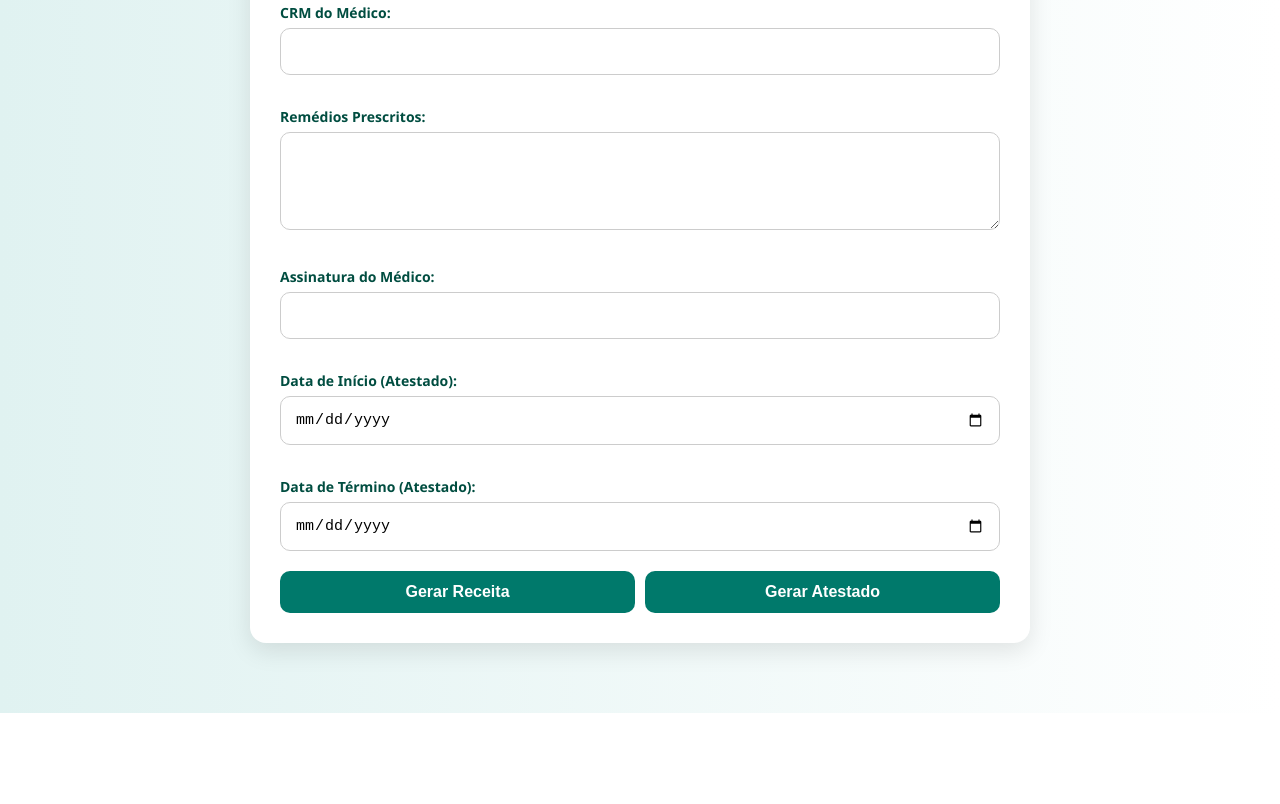
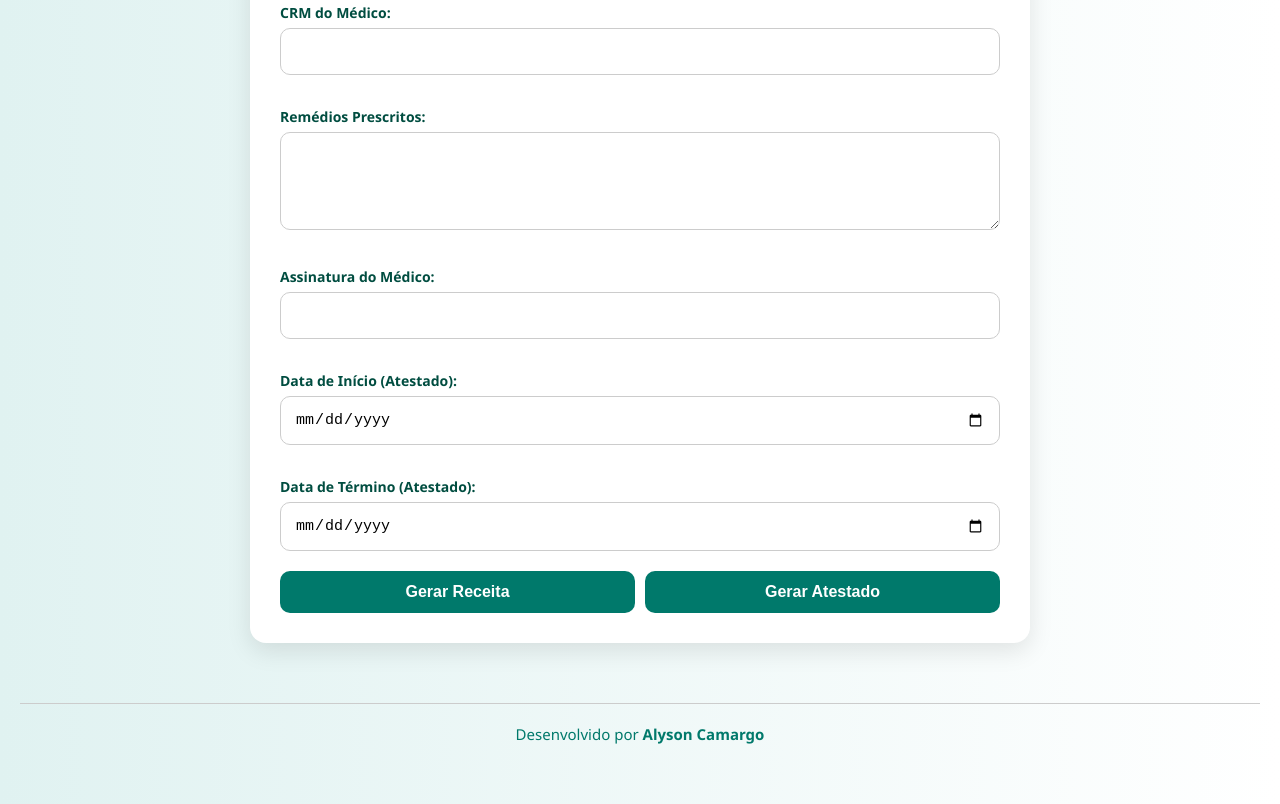
Before and after one commit to AlysonCamargo/hospital-copacabana, a plain HTML site: page index.html in a window 1280 px wide. Shown: the part 390-1194 px from the top of the page. Before the commit the page ends 1103 px from the top, so only its background shows below. Drawn offline with nearby package versions, Linux system fonts and the light colour scheme.

Commit message:
Update index.html

```diff
--- a/index.html
+++ b/index.html
@@ -42,6 +42,22 @@
   <div class="output">
     <p id="status" class="status"></p>
   </div>
+  <footer style="
+  margin-top: 60px;
+  padding: 20px;
+  text-align: center;
+  font-family: 'Segoe UI', Tahoma, Geneva, Verdana, sans-serif;
+  font-size: 15px;
+  color: #00796b;
+  border-top: 1px solid #ccc;
+">
+  <p style="margin: 0;">
+    Desenvolvido por
+    <a href="https://github.com/alysoncamargo" target="_blank" style="color: #00796b; text-decoration: none; font-weight: bold;">
+      Alyson Camargo
+    </a>
+  </p>
+</footer>
 
   <script src="js/gerarReceita.js"></script>
   <script src="js/gerarAtestado.js"></script>
```
